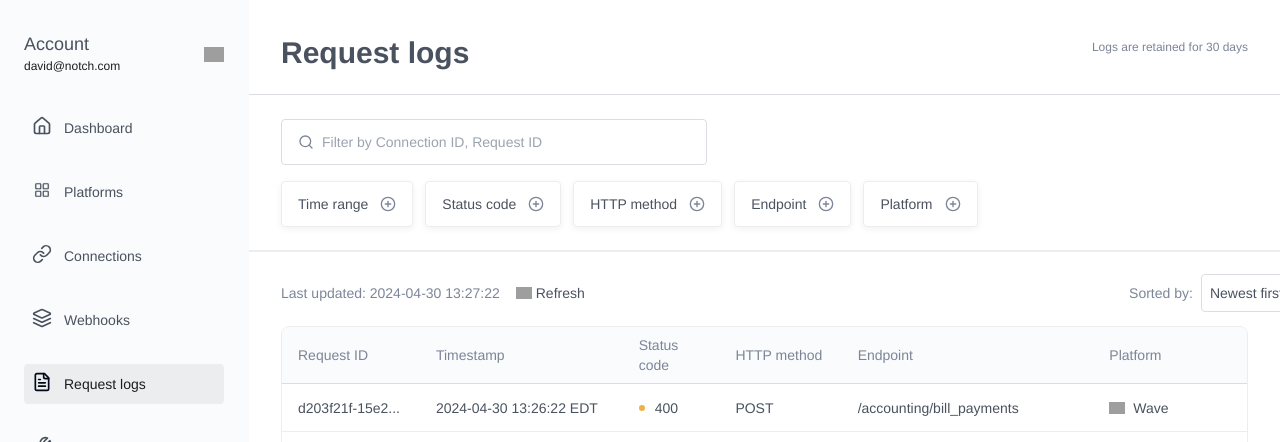
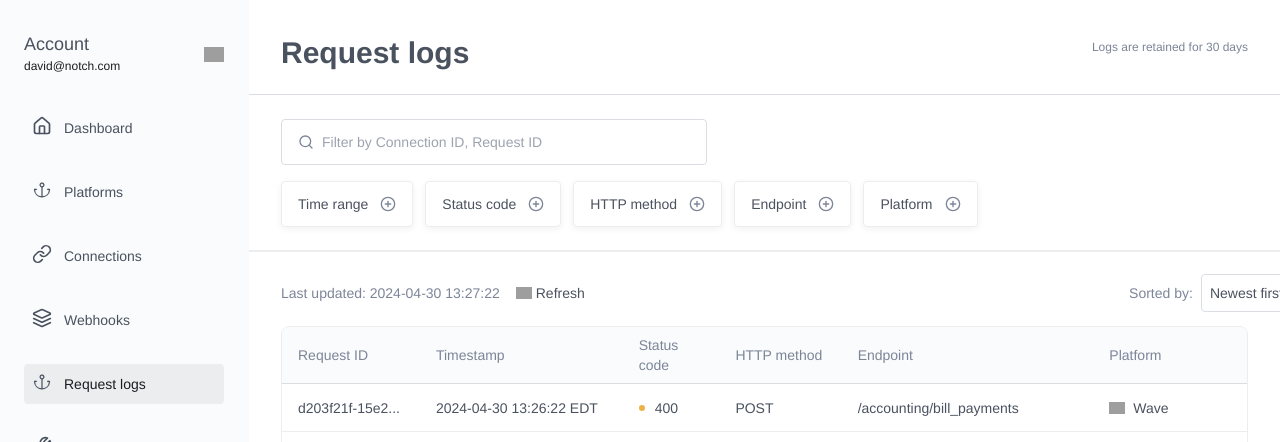
Before and after one commit to jadenguyenux/figma-ui-replicator-49, a React (Vite) app: page / in a window 1280 px wide. Shown: the top 442 px of the page. Built offline with nearby package versions, Linux system fonts and the light colour scheme; grey boxes are pictures that could not be loaded; a web font is replaced by a local one.

Commit message:
Replace Platforms icon
Replaced the Platforms icon in the sidebar with the provided SVG.

```diff
--- a/src/components/request-logs/Sidebar.tsx
+++ b/src/components/request-logs/Sidebar.tsx
@@ -38,7 +38,7 @@ const Sidebar: React.FC = () => {
               <div className="items-center flex w-full text-sm text-[#4A525F] whitespace-nowrap pl-2 mb-6 hover:bg-[#EBEDEF] rounded-md py-2 cursor-pointer">
                 <div className="self-stretch flex w-full gap-3 flex-1 shrink basis-[0%] my-auto p-0">
                   <svg xmlns="http://www.w3.org/2000/svg" width="24" height="24" fill="none" viewBox="0 0 24 24" className="w-5 h-5 shrink-0">
-                    <path fill="#4A525F" stroke="#4A525F" strokeWidth=".094" d="M5.25 12.797h4.5a1.452 1.452 0 0 1 1.453 1.453v4.5a1.452 1.452 0 0 1-1.453 1.453h-4.5a1.453 1.453 0 0 1-1.453-1.453v-4.5a1.453 1.453 0 0 1 1.453-1.453Zm9 0h4.5a1.452 1.452 0 0 1 1.453 1.453v4.5a1.452 1.452 0 0 1-1.453 1.453h-4.5a1.452 1.452 0 0 1-1.453-1.453v-4.5a1.452 1.452 0 0 1 1.453-1.453Zm-9.047 6h4.594v-4.594H5.203v4.594Zm9 0h4.594v-4.594h-4.594v4.594Zm-8.953-15h4.5a1.453 1.453 0 0 1 1.453 1.453v4.5a1.452 1.452 0 0 1-1.453 1.453h-4.5A1.453 1.453 0 0 1 3.797 9.75v-4.5l.007-.144a1.453 1.453 0 0 1 1.446-1.31Zm9 0h4.5a1.453 1.453 0 0 1 1.453 1.453v4.5a1.452 1.452 0 0 1-1.453 1.453h-4.5a1.452 1.452 0 0 1-1.453-1.453v-4.5a1.453 1.453 0 0 1 1.453-1.453Zm-9.047 6h4.594V5.203H5.203v4.594Zm9 0h4.594V5.203h-4.594v4.594Z"/>
+                    <path fill="#4A525F" stroke="#4A525F" strokeWidth=".094" d="M12.302 4.483a1.547 1.547 0 1 0-.604 3.034 1.547 1.547 0 0 0 .604-3.034ZM11.297 8.87l-.035-.01a2.954 2.954 0 1 1 1.476 0l-.035.01v10.647l.05-.005a8.314 8.314 0 0 0 7.51-7.508l.005-.051H18.75a.703.703 0 1 1 0-1.407H21a.704.704 0 0 1 .703.704l-.012.481a9.703 9.703 0 0 1-19.394-.482.704.704 0 0 1 .703-.703h2.25a.704.704 0 0 1 0 1.407H3.732l.005.051a8.312 8.312 0 0 0 7.51 7.508l.05.005V8.87Z"/>
                   </svg>
                   <div className="text-[#4A525F] text-sm font-medium leading-[24px]">
                     Platforms
@@ -63,7 +63,9 @@ const Sidebar: React.FC = () => {
               </div>
               <div className="items-center rounded flex w-full text-sm bg-[#EBEDEF] mb-6 py-2 cursor-pointer">
                 <div className="self-stretch flex w-full gap-3 flex-1 shrink basis-[0%] my-auto pl-2">
-                  <FileText className="w-5 h-5 shrink-0" />
+                  <svg xmlns="http://www.w3.org/2000/svg" width="24" height="24" fill="none" viewBox="0 0 24 24" className="w-5 h-5 shrink-0">
+                    <path fill="#4A525F" stroke="#4A525F" strokeWidth=".094" d="M12.302 4.483a1.547 1.547 0 1 0-.604 3.034 1.547 1.547 0 0 0 .604-3.034ZM11.297 8.87l-.035-.01a2.954 2.954 0 1 1 1.476 0l-.035.01v10.647l.05-.005a8.314 8.314 0 0 0 7.51-7.508l.005-.051H18.75a.703.703 0 1 1 0-1.407H21a.704.704 0 0 1 .703.704l-.012.481a9.703 9.703 0 0 1-19.394-.482.704.704 0 0 1 .703-.703h2.25a.704.704 0 0 1 0 1.407H3.732l.005.051a8.312 8.312 0 0 0 7.51 7.508l.05.005V8.87Z"/>
+                  </svg>
                   <div className="text-[#1B1D22] text-sm font-medium leading-[24px]">
                     Request logs
                   </div>
```
